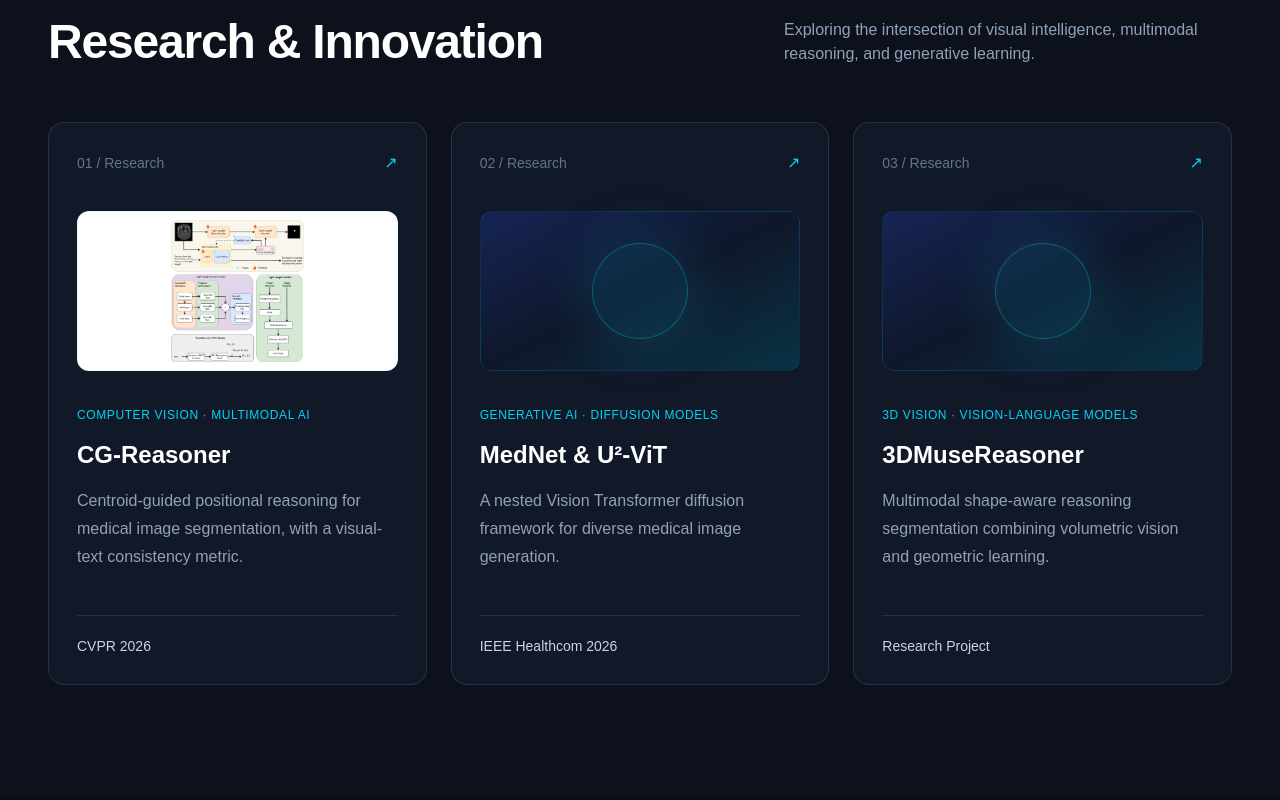
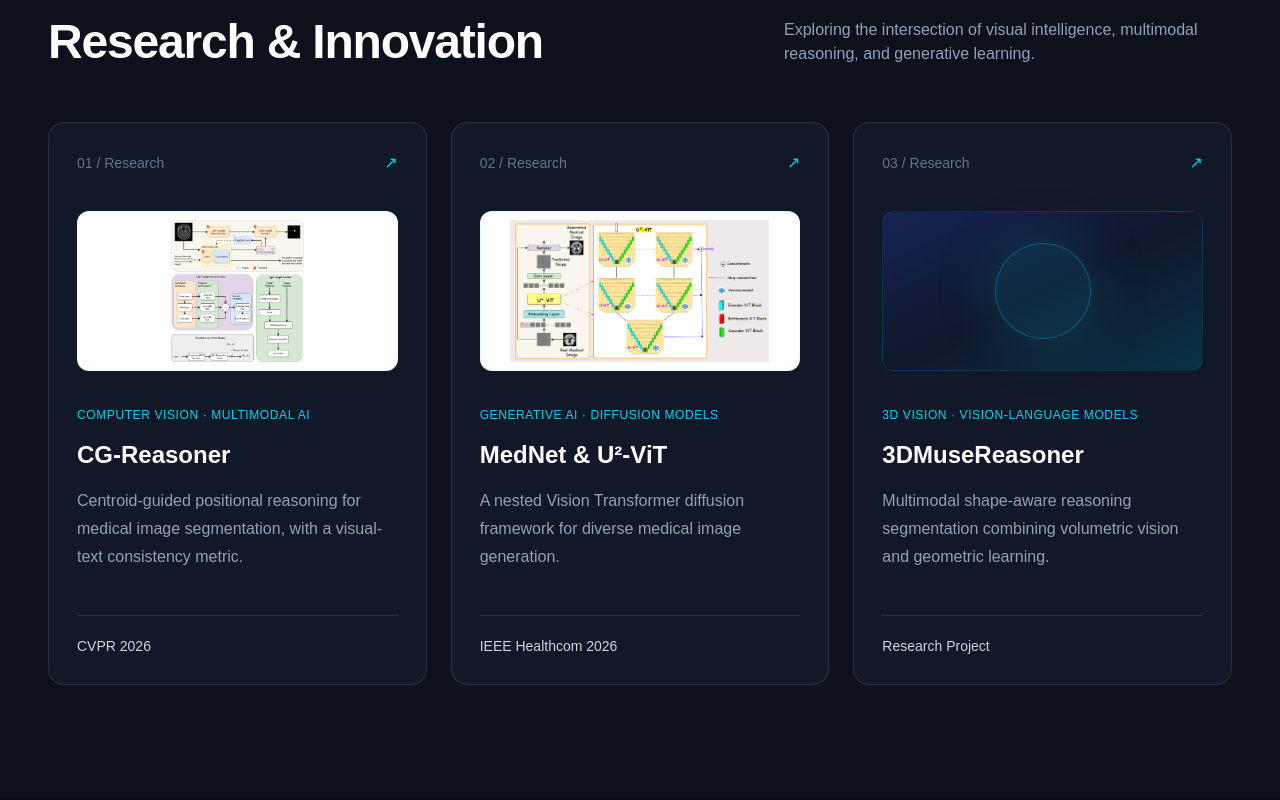
Before and after one commit to sravanipottipati/lakshmikar-ai-portfolio, a Next.js app: page / in a window 1280 px wide. Shown: the part 2100-2900 px from the top of the page. Built offline with nearby package versions, Linux system fonts and the light colour scheme.

Commit message:
Add MedNet U2-ViT architecture figure

```diff
--- a/src/app/page.tsx
+++ b/src/app/page.tsx
@@ -155,10 +155,10 @@
                   <span className="text-cyan-400">↗</span>
                 </div>
 
-                {project.title === "CG-Reasoner" ? (
+                {project.title === "CG-Reasoner" || project.title === "MedNet & U²-ViT" ? (
                   <div className="my-9 flex h-40 items-center justify-center overflow-hidden rounded-xl border border-cyan-400/10 bg-white p-2">
                     <img
-                      src="/research/cg-reasoner-architecture.png"
+                      src={project.title === "CG-Reasoner" ? "/research/cg-reasoner-architecture.png" : "/research/mednet-architecture.png"}
                       alt="CG-Reasoner model architecture"
                       className="h-full w-full object-contain"
                     />
```
Also changed, not shown: public/research/mednet-architecture.png (added).
